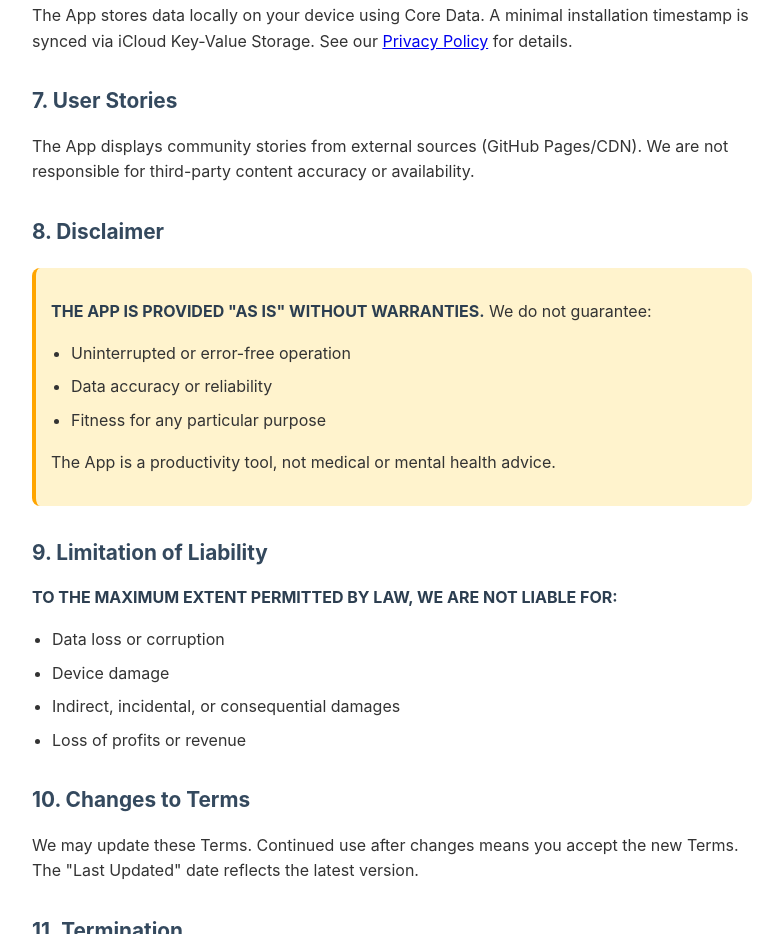
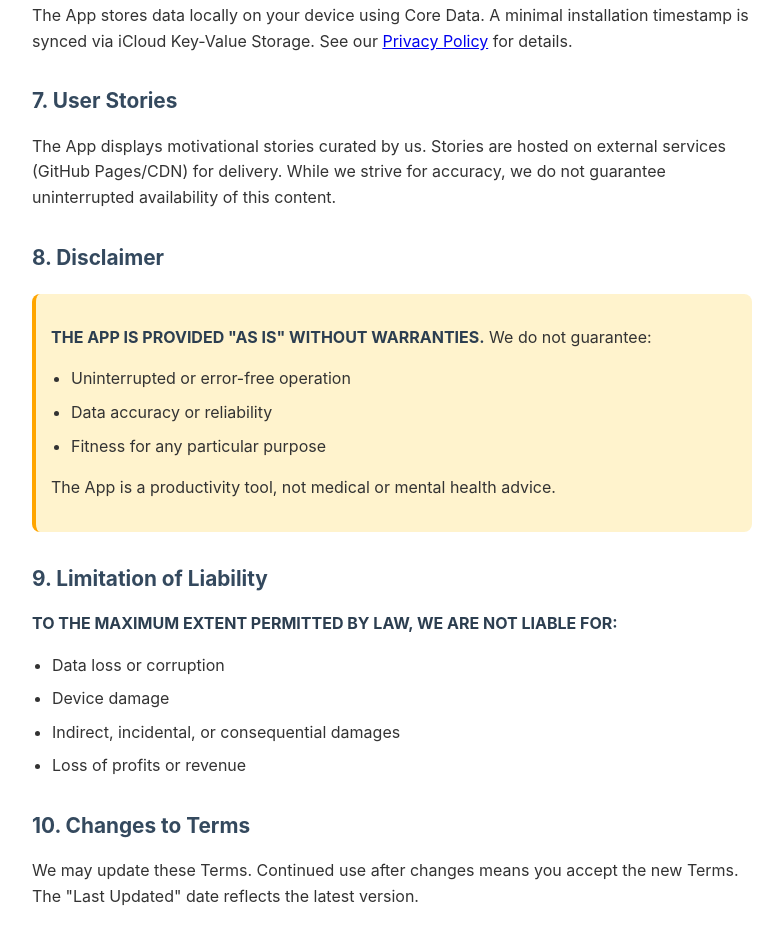
Before and after one commit to evendev1231/donelist-terms-of-use, a plain HTML site: page index.html in a window 1280 px wide. Shown: the part 1427-2361 px from the top of the page, without its empty margins (248-1031 px from the left). Drawn offline with Linux system fonts and the light colour scheme.

Commit message:
Revise user stories description for clarity
Updated the user stories section to clarify content sourcing and availability.

```diff
--- a/index.html
+++ b/index.html
@@ -111,7 +111,7 @@
         <p>The App stores data locally on your device using Core Data. A minimal installation timestamp is synced via iCloud Key-Value Storage. See our <a href="https://evendev1231.github.io/donelist-privacy/">Privacy Policy</a> for details.</p>
 
         <h2>7. User Stories</h2>
-        <p>The App displays community stories from external sources (GitHub Pages/CDN). We are not responsible for third-party content accuracy or availability.</p>
+        <p>The App displays motivational stories curated by us. Stories are hosted on external services (GitHub Pages/CDN) for delivery. While we strive for accuracy, we do not guarantee uninterrupted availability of this content.</p>
 
         <h2>8. Disclaimer</h2>
         <div class="highlight">
```
